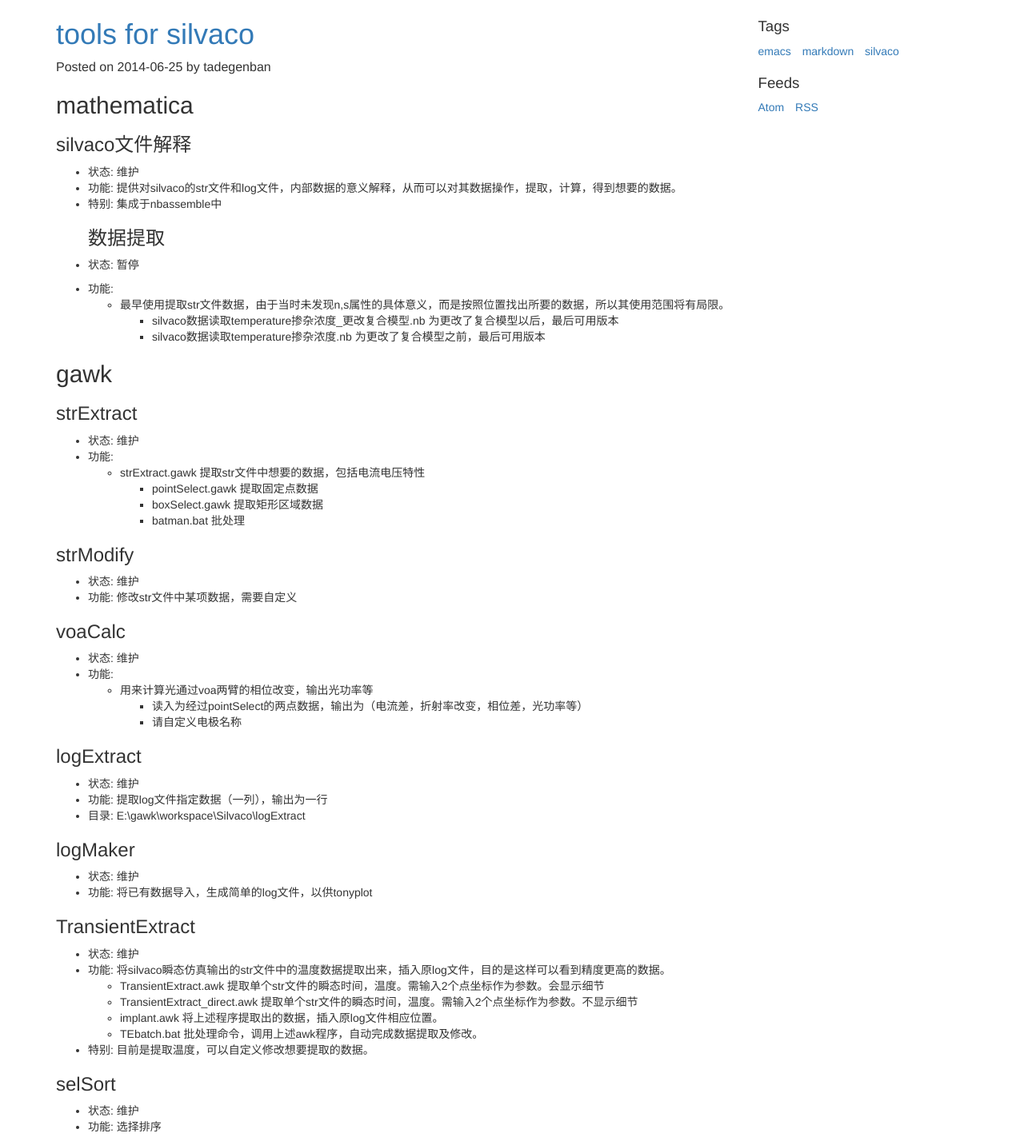
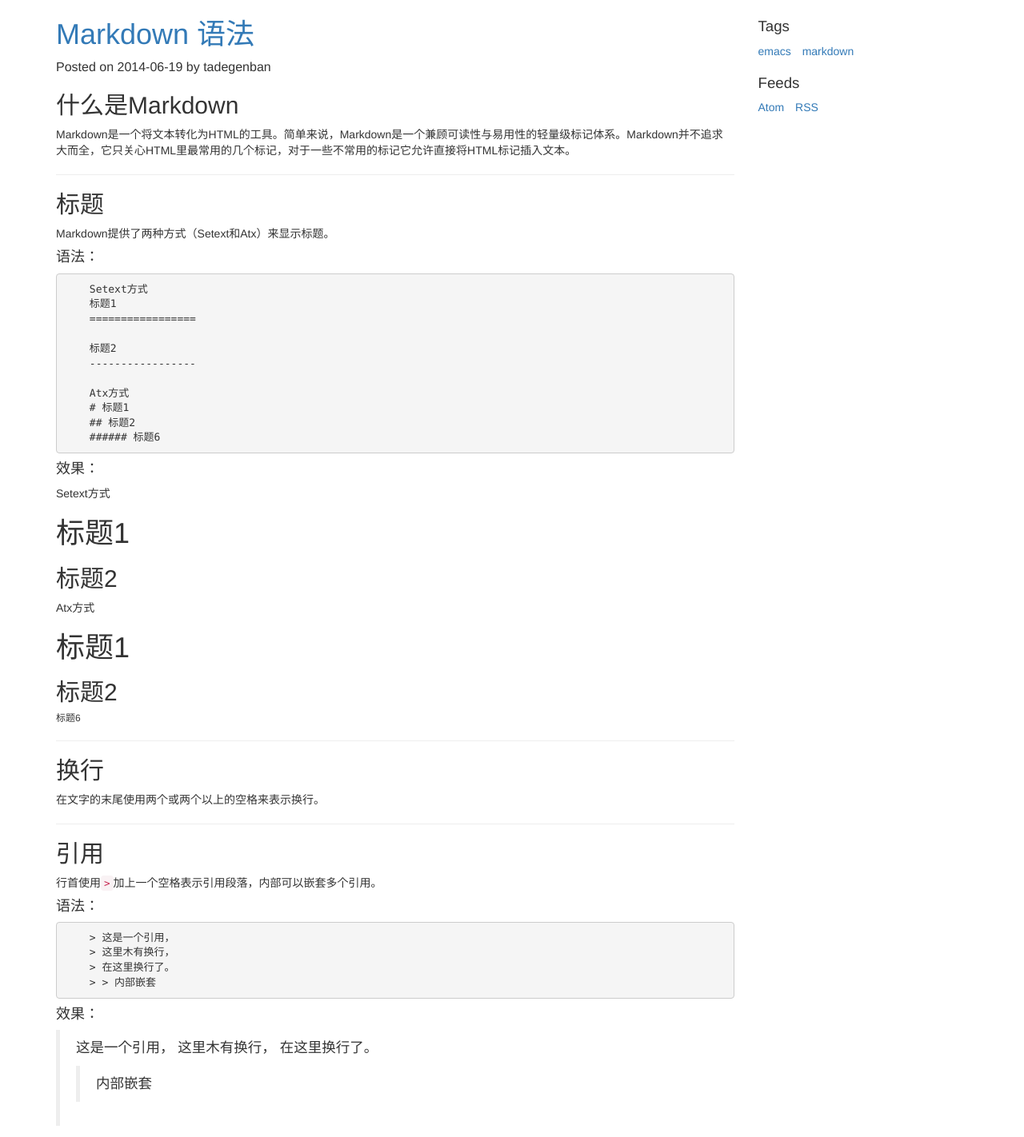
Before and after one commit to tadegenban/tadegenban.github.io, a plain HTML site: page index.html in a window 1280 px wide. Shown: the part 68-1490 px from the top of the page at 80% size. Drawn offline with nearby package versions, Linux system fonts and the light colour scheme.

Commit message:
Site update

```diff
--- a/index.html
+++ b/index.html
@@ -51,112 +51,6 @@
 
     <div class="col-md-9">
         <main>
-            <article>
-                <header>
-                    <h1><a href="/blog/2014/06/25/tools-for-silvaco.html">tools for silvaco</a></h1>
-                    <aside>
-                        <p><time datetime="2014-06-25">
-                            Posted on 2014-06-25
-                        </time>
-                        by tadegenban</p>
-                    </aside>
-                </header>
-                <h2>mathematica</h2>
-
-<h3>silvaco文件解释</h3>
-
-<ul>
-<li>状态: 维护</li>
-<li>功能: 提供对silvaco的str文件和log文件，内部数据的意义解释，从而可以对其数据操作，提取，计算，得到想要的数据。</li>
-<li><p>特别: 集成于nbassemble中</p>
-
-<h3>数据提取</h3></li>
-<li><p>状态: 暂停</p></li>
-<li>功能:
-<ul>
-<li>最早使用提取str文件数据，由于当时未发现n,s属性的具体意义，而是按照位置找出所要的数据，所以其使用范围将有局限。
-<ul>
-<li>silvaco数据读取temperature掺杂浓度_更改复合模型.nb 为更改了复合模型以后，最后可用版本</li>
-<li>silvaco数据读取temperature掺杂浓度.nb 为更改了复合模型之前，最后可用版本</li>
-</ul></li>
-</ul></li>
-</ul>
-
-<h2>gawk</h2>
-
-<h3>strExtract</h3>
-
-<ul>
-<li>状态: 维护</li>
-<li>功能:
-<ul>
-<li>strExtract.gawk 提取str文件中想要的数据，包括电流电压特性
-<ul>
-<li>pointSelect.gawk 提取固定点数据</li>
-<li>boxSelect.gawk 提取矩形区域数据</li>
-<li>batman.bat 批处理</li>
-</ul></li>
-</ul></li>
-</ul>
-
-<h3>strModify</h3>
-
-<ul>
-<li>状态: 维护</li>
-<li>功能: 修改str文件中某项数据，需要自定义</li>
-</ul>
-
-<h3>voaCalc</h3>
-
-<ul>
-<li>状态: 维护</li>
-<li>功能:
-<ul>
-<li>用来计算光通过voa两臂的相位改变，输出光功率等
-<ul>
-<li>读入为经过pointSelect的两点数据，输出为（电流差，折射率改变，相位差，光功率等）</li>
-<li>请自定义电极名称</li>
-</ul></li>
-</ul></li>
-</ul>
-
-<h3>logExtract</h3>
-
-<ul>
-<li>状态: 维护</li>
-<li>功能: 提取log文件指定数据（一列），输出为一行</li>
-<li>目录: E:\gawk\workspace\Silvaco\logExtract</li>
-</ul>
-
-<h3>logMaker</h3>
-
-<ul>
-<li>状态: 维护</li>
-<li>功能: 将已有数据导入，生成简单的log文件，以供tonyplot</li>
-</ul>
-
-<h3>TransientExtract</h3>
-
-<ul>
-<li>状态: 维护</li>
-<li>功能: 将silvaco瞬态仿真输出的str文件中的温度数据提取出来，插入原log文件，目的是这样可以看到精度更高的数据。
-<ul>
-<li>TransientExtract.awk          提取单个str文件的瞬态时间，温度。需输入2个点坐标作为参数。会显示细节</li>
-<li>TransientExtract_direct.awk   提取单个str文件的瞬态时间，温度。需输入2个点坐标作为参数。不显示细节</li>
-<li>implant.awk                   将上述程序提取出的数据，插入原log文件相应位置。</li>
-<li>TEbatch.bat                   批处理命令，调用上述awk程序，自动完成数据提取及修改。</li>
-</ul></li>
-<li>特别: 目前是提取温度，可以自定义修改想要提取的数据。</li>
-</ul>
-
-<h3>selSort</h3>
-
-<ul>
-<li>状态: 维护</li>
-<li>功能: 选择排序</li>
-</ul>
-
-            </article>
             <article>
                 <header>
                     <h1><a href="/blog/2014/06/19/markdown-guide.html">Markdown 语法</a></h1>
@@ -382,7 +276,7 @@
 
 <h4>自动链接</h4>
 
-<p>使用<strong>尖括号</strong>，可以为输入的URL或者邮箱自动创建链接。如<a href="&#x6D;&#97;&#105;&#x6C;t&#111;:&#116;&#101;&#x73;&#116;&#64;&#x64;&#x6F;&#x6D;&#x61;&#x69;&#x6E;&#x2E;&#99;&#x6F;&#109;">&#116;&#101;&#x73;&#116;&#64;&#x64;&#x6F;&#x6D;&#x61;&#x69;&#x6E;&#x2E;&#99;&#x6F;&#109;</a>。</p>
+<p>使用<strong>尖括号</strong>，可以为输入的URL或者邮箱自动创建链接。如<a href="&#109;a&#105;&#108;&#116;&#x6F;:&#116;&#x65;&#x73;&#x74;&#64;d&#111;&#109;&#x61;i&#x6E;&#x2E;&#99;&#x6F;m">&#116;&#x65;&#x73;&#x74;&#64;d&#111;&#109;&#x61;i&#x6E;&#x2E;&#99;&#x6F;m</a>。</p>
 
 <h4>分隔线</h4>
 
@@ -455,7 +349,6 @@
         <ul class="list-inline">
             <li><a href="/blog/tag/emacs/index.html">emacs</a></li>
             <li><a href="/blog/tag/markdown/index.html">markdown</a></li>
-            <li><a href="/blog/tag/silvaco/index.html">silvaco</a></li>
         </ul>
         <h1>Feeds</h1>
         <ul class="list-inline">
```
Also changed, not shown: blog/2014/06/19/emacs-auto-split-windows.html (+0 -1 lines), blog/2014/06/19/markdown-guide.html (+1 -2 lines), blog/tag/emacs/index.html (+0 -1 lines), blog/tag/markdown/index.html (+1 -2 lines), 5 other files.
